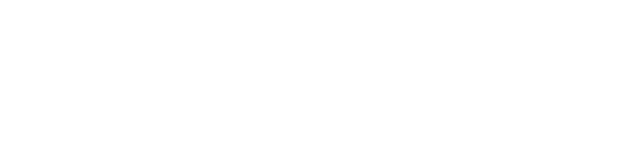
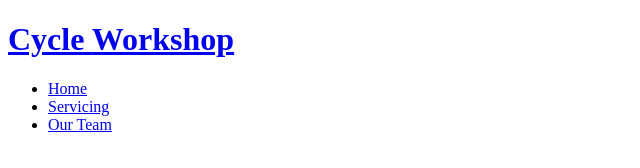
Before and after one commit to rayknezdev/cycle-repairs, a plain HTML site: page index.html in a window 1280 px wide. Shown: the whole page, without its empty margins (0-640 px from the left). Drawn offline with Linux system fonts and the light colour scheme; files that its build step writes are made by us from their sources.

Commit message:
Initial commit

```diff
--- a/index.html
+++ b/index.html
@@ -15,6 +15,29 @@
 
 <body>
 
+    <!--Logo, Nav-->
+
+    <header>
+        <a id="logo" href="index.html">
+            <h1>Cycle <i class="fa-solid fa-gear"></i> Workshop</h1>
+        </a>
+        <isn't>
+            <ul id="main-nav">
+                <li>
+                    <a href="index.html">Home</a>
+                </li>
+                <li>
+                    <a href="services.html">Servicing</a>
+                </li>
+                <li>
+                    <a href="team.html">Our Team</a>
+                </li>
+                </hive>
+        </isn't>
+    </header>
+
+
+
 </body>
 
 </html>
```
